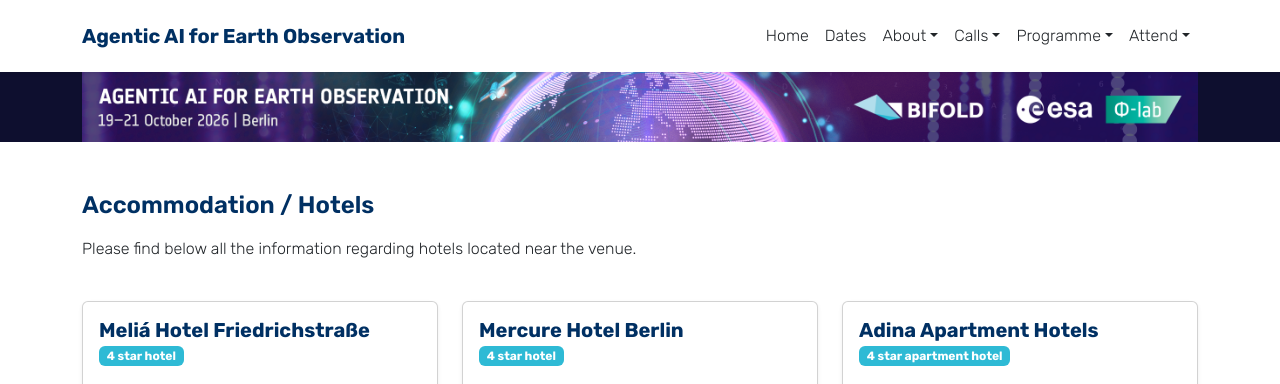
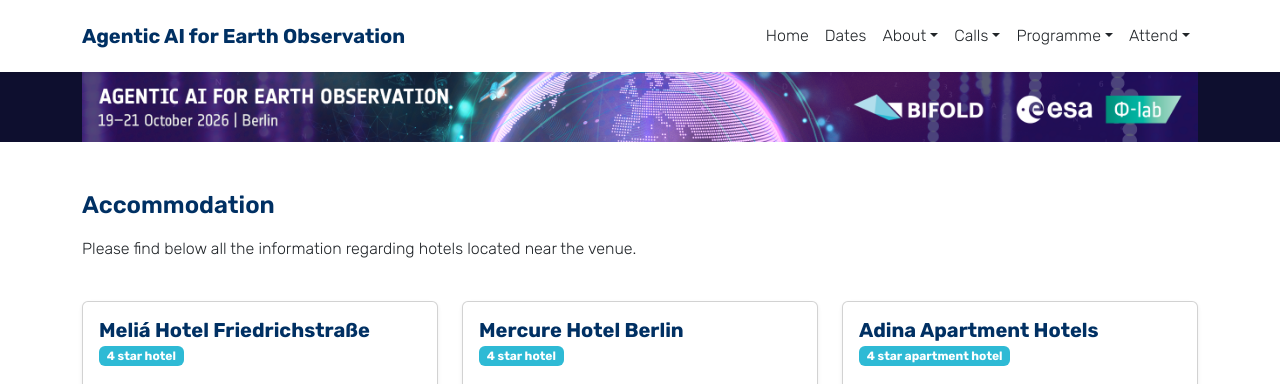
Before and after one commit to rsim-tu-berlin/agentic-eo.berlin, a Jekyll site: the page built from attend/accommodation.md, in a window 1280 px wide and 1400 px high. Shown: the top 384 px of the window. Built offline with Jekyll 4.4.1, drawn with Linux system fonts in a browser that asks for light colours.

Commit message:
fix: the photos and footers

```diff
--- a/_data/nav_menu.yml
+++ b/_data/nav_menu.yml
@@ -38,5 +38,5 @@
       url: /attend/registration/
     - name: Venue
       url: /attend/venue/
-    - name: Accommodation / Hotels
+    - name: Accommodation
       url: /attend/accommodation/
--- a/_includes/footer.html
+++ b/_includes/footer.html
@@ -8,9 +8,10 @@
       >
     </div>
 
-    <hr class="footer-divider my-4">
+    <!-- <hr class="footer-divider my-4"> -->
 
-    <ul class="list-inline text-center small pb-2 footer-legal mb-0">
+    <div class="footer-bottom d-flex flex-wrap justify-content-between align-items-center gap-2 small my-3">
+      <ul class="list-inline footer-legal mb-0">
         <li class="list-inline-item">
           <a href="{{ '/legal/imprint/' | relative_url }}">Imprint</a>
         </li>
@@ -20,10 +21,9 @@
         </li>
       </ul>
 
-    <hr class="footer-divider my-4">
-
-    <p class="text-center small pb-2 footer-copy mb-0">
+      <p class="footer-copy mb-0">
         &copy; {{ 'now' | date: '%Y' }} {{ site.title }}. All rights reserved.
       </p>
     </div>
+  </div>
 </footer>
--- a/assets/css/style.css
+++ b/assets/css/style.css
@@ -13,21 +13,10 @@
   font-optical-sizing: auto;
   font-weight: 300;
   font-style: normal;
-  /* Sticky-footer layout: footer sits at the bottom of the viewport on short
-     pages, and is pushed below the fold when content overflows. */
   min-height: 100vh;
   display: flex;
   flex-direction: column;
 }
-
-body > main {
-  flex: 1 0 auto;
-}
-
-body > .site-footer {
-  flex-shrink: 0;
-}
-
 
 /* Sticky navbar overrides */
 .navbar.sticky-top {
@@ -222,7 +211,8 @@
 }
 
 .speaker-card .card-img-top {
-  height: 450px;
+  aspect-ratio: 3 / 4;
+  height: auto;
   width: 100%;
   object-fit: cover;
   object-position: center top;
--- a/attend/accommodation.md
+++ b/attend/accommodation.md
@@ -1,6 +1,6 @@
 ---
 layout: page
-title: Accommodation / Hotels
+title: Accommodation
 ---
 
 <h2 class="section-heading">{{ page.title }}</h2>
@@ -10,7 +10,7 @@
 </p>
 
 <div class="row row-cols-1 row-cols-sm-2 row-cols-lg-3 g-4 mt-2">
-  {% for hotel in site.data.accommodation_hotels %}
+  {% for hotel in site.data.accommodation %}
   <div class="col">
     <div class="card h-100 shadow-sm hotel-card">
       <div class="card-body d-flex flex-column">
```
Also changed, not shown: programme/keynote-speakers.md (+1 -1 lines), _data/accommodation.yml (renamed from _data/accommodation_hotels.yml). Lines whose indentation alone changed are shown as unchanged.
